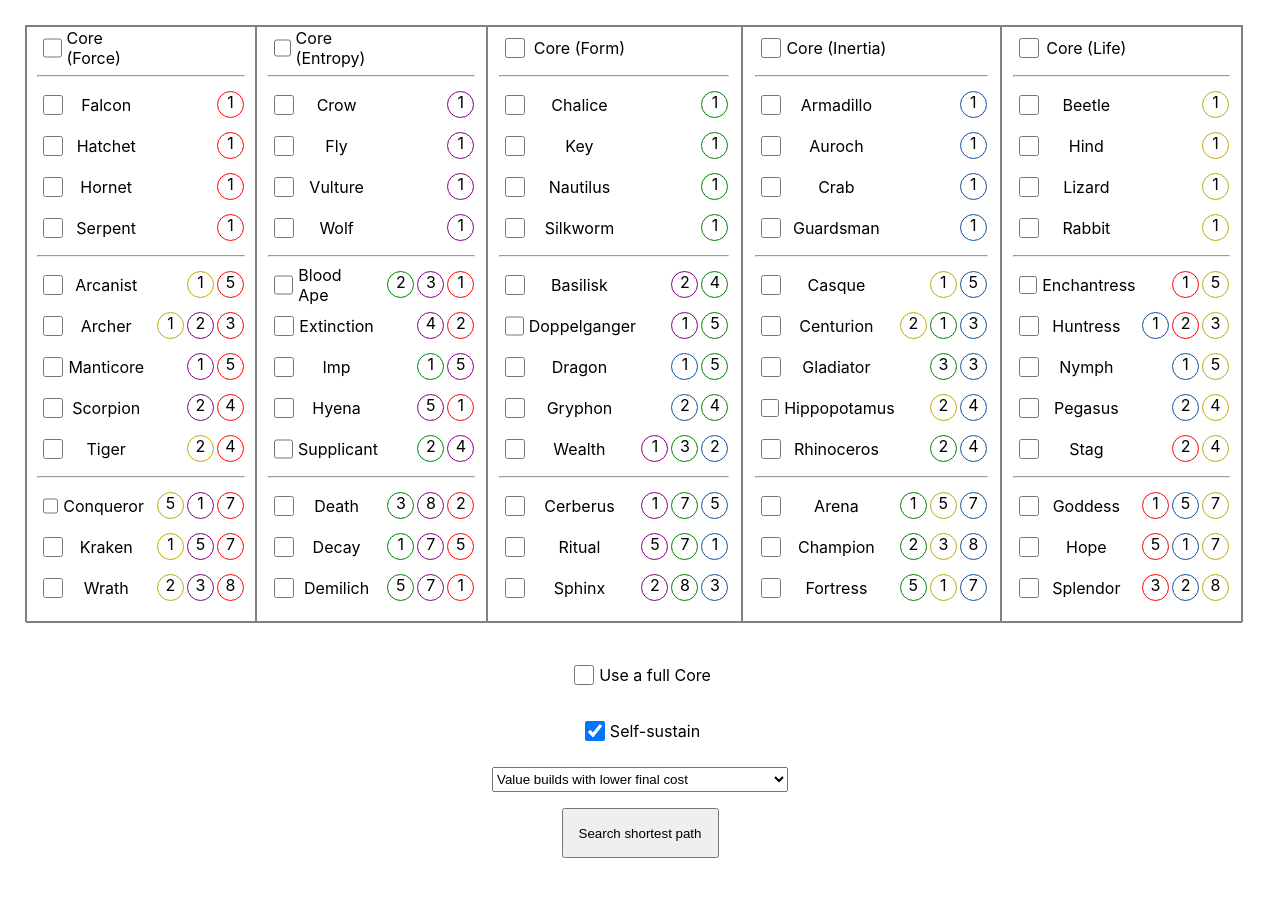
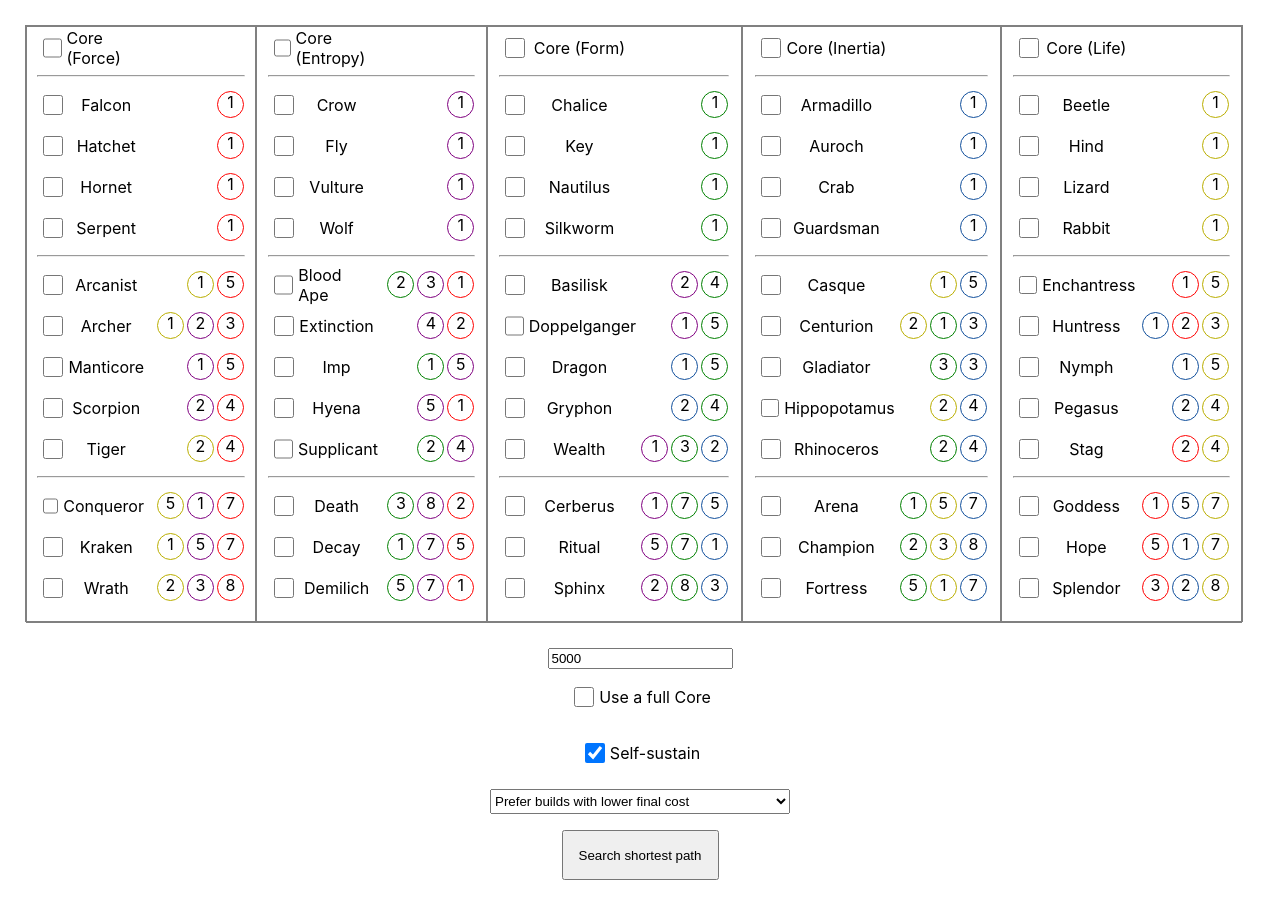
Before and after one commit to PinewoodPip/ee2calc, a React (Create React App) app: page / in a window 1280 px wide. Built offline with nearby package versions, Linux system fonts and the light colour scheme.

Commit message:
Add max builds generated setting

```diff
--- a/src/App.css
+++ b/src/App.css
@@ -19,6 +19,7 @@ button {
 
 .dropdown select {
   height: 100%;
+  /* padding: 5px; */
 }
 
 hr {
--- a/src/App.js
+++ b/src/App.js
@@ -9,9 +9,7 @@ import { aspects } from "./Data.js" // ascension data goes there
 
 // TODO REORDER THE DISPLAY OF EMBODIMENTS
 
-// TODO HANDLING THE CORE
-
-// TODO PICK GOAL VARIANTS RANDOMLY, ELSE IT WILL ALWAYS GO FOR THE FORCE ONE
+// TODO ADD TOOLTIPS TO SETTINGS
 
 // possible minor problem: tier 2s picked in the middle of a build may have +embs we dont care about, although that's unlikely - if it picks ones with beneficial +emb then it should stumble upon a shorter path
 
@@ -20,10 +18,6 @@ import { aspects } from "./Data.js" // ascension data goes there
 // Core (Form) -> Silkworm -> Nautilus -> Doppelganger (+force) -> REMOVE NAUTILUS -> 0 1 7 0 0 total embs. it picks the +force version cuz the goals list is always ordered the same and the force variant of a t2 always goes first
 
 // TODO REPORT TIED BUILDS
-
-const maxIterations = 3000; // how many random builds are generated and compared
-const maxAspects = 15; // maximum aspects a build can have
-const pointBudget = 25; // TODO IMPLEMENT
 
 String.prototype.format = function () { // by gpvos from stackoverflow
   var args = arguments;
@@ -206,8 +200,9 @@ class App extends React.Component {
       useFullCore: false,
       considerDipping: true,
       selfSustain: true,
-      pointsBudget: 25,
-      preference: "0",
+      pointsBudget: 25, // unused atm
+      preference: "0", // scoring mode
+      iterations: 5000, // how many random builds are generated and compared
     }
   }
 
@@ -348,7 +343,7 @@ class App extends React.Component {
 
     // IT'S IN THE LOOPS AFTER 1 THAT CHOSENASPECTS GETS FUCKED. i changed .data.aspects in the newgoals loop. now it doesnt work for t2s
     // step 2: create random builds and save the most point-efficient one
-    for (var iteration = 0; iteration < maxIterations; iteration++) {
+    for (var iteration = 0; iteration < this.state.iterations; iteration++) {
       var aspects = data.aspects;
       var chosenAspects = [] // we "shuffle" this.
       for (var x in data.chosenAspects) {
@@ -525,10 +520,11 @@ class App extends React.Component {
     if (this.state.waiting)
       resultText = "" // removed, didnt work properly anyways
     else if (this.state.result != null) {
+      resultText += "(mode {0})".format(this.state.preference);
       if (this.state.result.points != this.state.result.finalCost)
-        resultText = "Shortest path found ({0} points to reach, {1} points after self-sustaining): ".format(this.state.result.points, this.state.result.finalCost);
+        resultText += "Shortest path found ({0} points to reach, {1} points after self-sustaining): ".format(this.state.result.points, this.state.result.finalCost);
       else
-      resultText = "Shortest path found ({0} points to reach): ".format(this.state.result.points);
+      resultText += "Shortest path found ({0} points to reach): ".format(this.state.result.points);
 
       for (var x in this.state.result.aspects) {
         resultText += this.state.result.aspects[x].name
@@ -642,6 +638,9 @@ class App extends React.Component {
           </div>
         </div>
         <div className="bottom-interface">
+          <div className="num-input">
+            <input type="val" value={this.state.iterations} onChange={(e) => this.setState({iterations: e.target.value})}></input>
+          </div>
           <div className="checkbox-bottom-ui">
             <input type="checkbox" checked={this.state.useFullCore} onChange={(e) => this.setState({useFullCore: e.target.checked})}></input>
             <p>Use a full Core</p>
@@ -652,8 +651,8 @@ class App extends React.Component {
           </div>
           <div className="dropdown">
             <select onChange={(e) => this.setState({preference: e.target.value})}>
-              <option value="0">Value builds with lower final cost</option>
-              <option value="1">Value builds with lower points needed to reach</option>
+              <option value="0">Prefer builds with lower final cost</option>
+              <option value="1">Prefer builds with fewer points needed to reach</option>
             </select>
           </div>
           <button onClick={() => this.calculate()}>Search shortest path</button>
```
